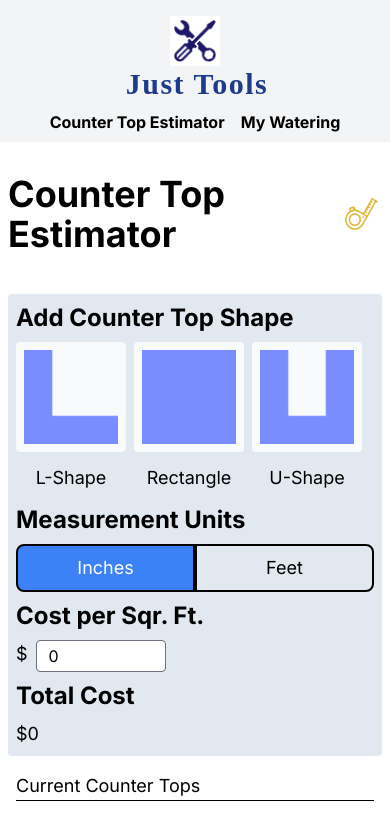
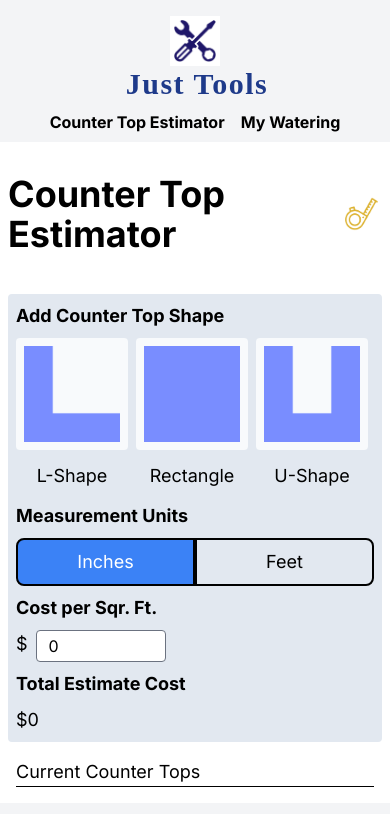
Before and after one commit to Jhemming93/hd7062, a Next.js app: page / in a window 390 px wide. Shown: the top 814 px of the page. Built offline with nearby package versions, Linux system fonts and the light colour scheme.

Commit message:
small responsive fixes

```diff
--- a/app/components/buttons/counterTopShapeBtn.js
+++ b/app/components/buttons/counterTopShapeBtn.js
@@ -9,7 +9,7 @@ export default function CounterTopShapeBtn({ title, onClick }) {
       <div className="max-w-fit">
         <button onClick={onClick}>
           <div className="bg-slate-50 rounded p-2 ">
-            <div style={{ maxWidth: 94 }}>
+            <div className="max-w-24 md:w-full lg:max-w-20">
               <Image
                 width={250}
                 height={250}
--- a/app/components/sidemenu/measurementToggle.js
+++ b/app/components/sidemenu/measurementToggle.js
@@ -9,9 +9,11 @@ export default function MeasurementToggle() {
   const setMeasurment = functions[1];
 
   return (
-    <div className=" mt-3">
+    <div className=" mt-3 ">
       <Title title="Measurement Units" />
-      <ToggleBtn left="Inches" right="Feet" setFunction={setMeasurment} />
+      <div className="">
+        <ToggleBtn left="Inches" right="Feet" setFunction={setMeasurment} />
+      </div>
     </div>
   );
 }
--- a/app/components/sidemenu/parts/title.js
+++ b/app/components/sidemenu/parts/title.js
@@ -1,3 +1,7 @@
 export default function Title({ title }) {
-  return <h3 className="pb-2 font-bold text-2xl">{title}</h3>;
+  return (
+    <h3 className="pb-2 font-bold lrg:text-2xl text-lrg w-full md:w-full sm:w-1/2">
+      {title}
+    </h3>
+  );
 }
--- a/app/components/sidemenu/totalCost.js
+++ b/app/components/sidemenu/totalCost.js
@@ -8,7 +8,7 @@ export default function TotalCost() {
   const currentcost = totalCost[1];
   return (
     <div className="pt-2">
-      <Title title="Total Cost" />
+      <Title title="Total Estimate Cost" />
       <p>${currentcost}</p>
     </div>
   );
```
